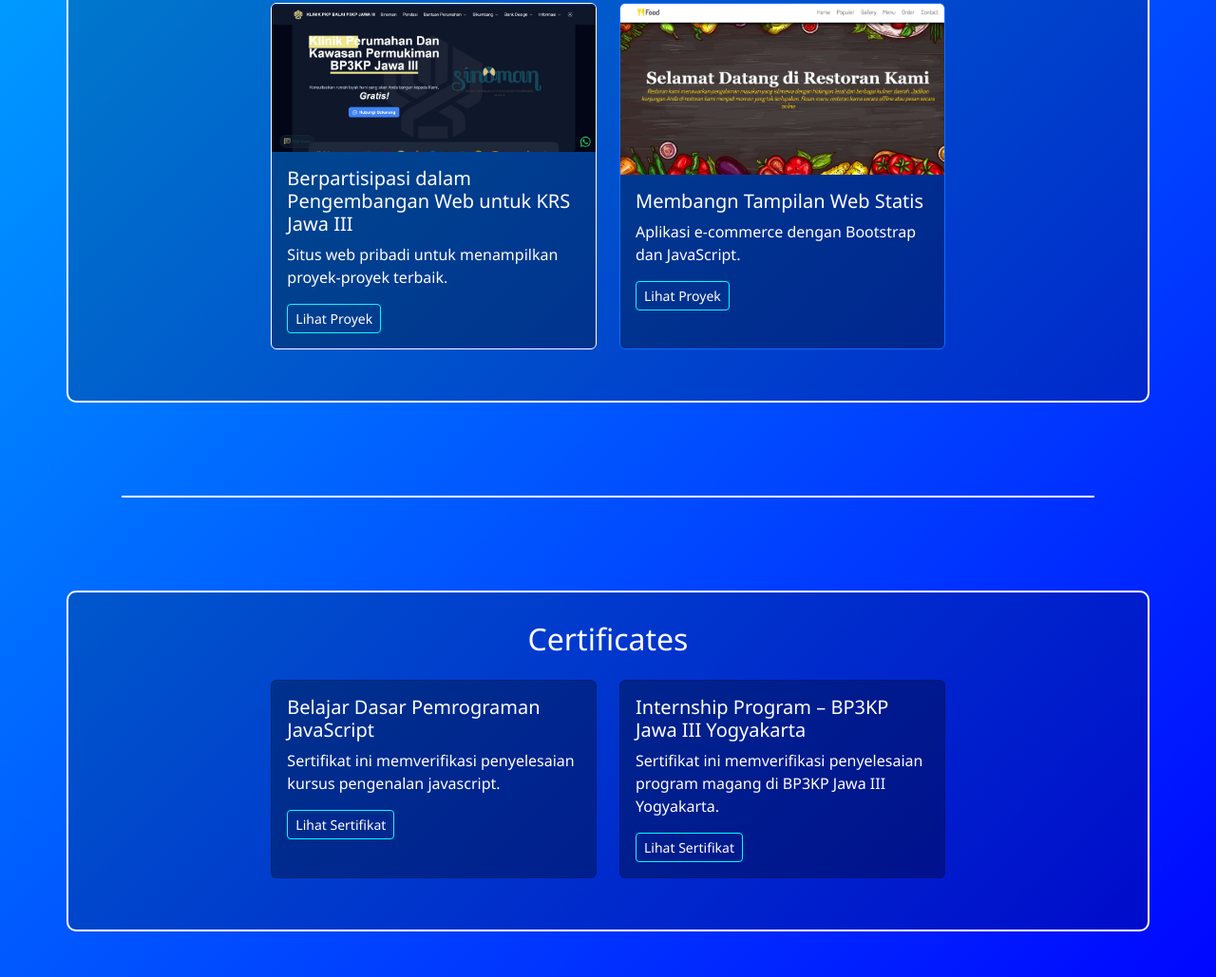
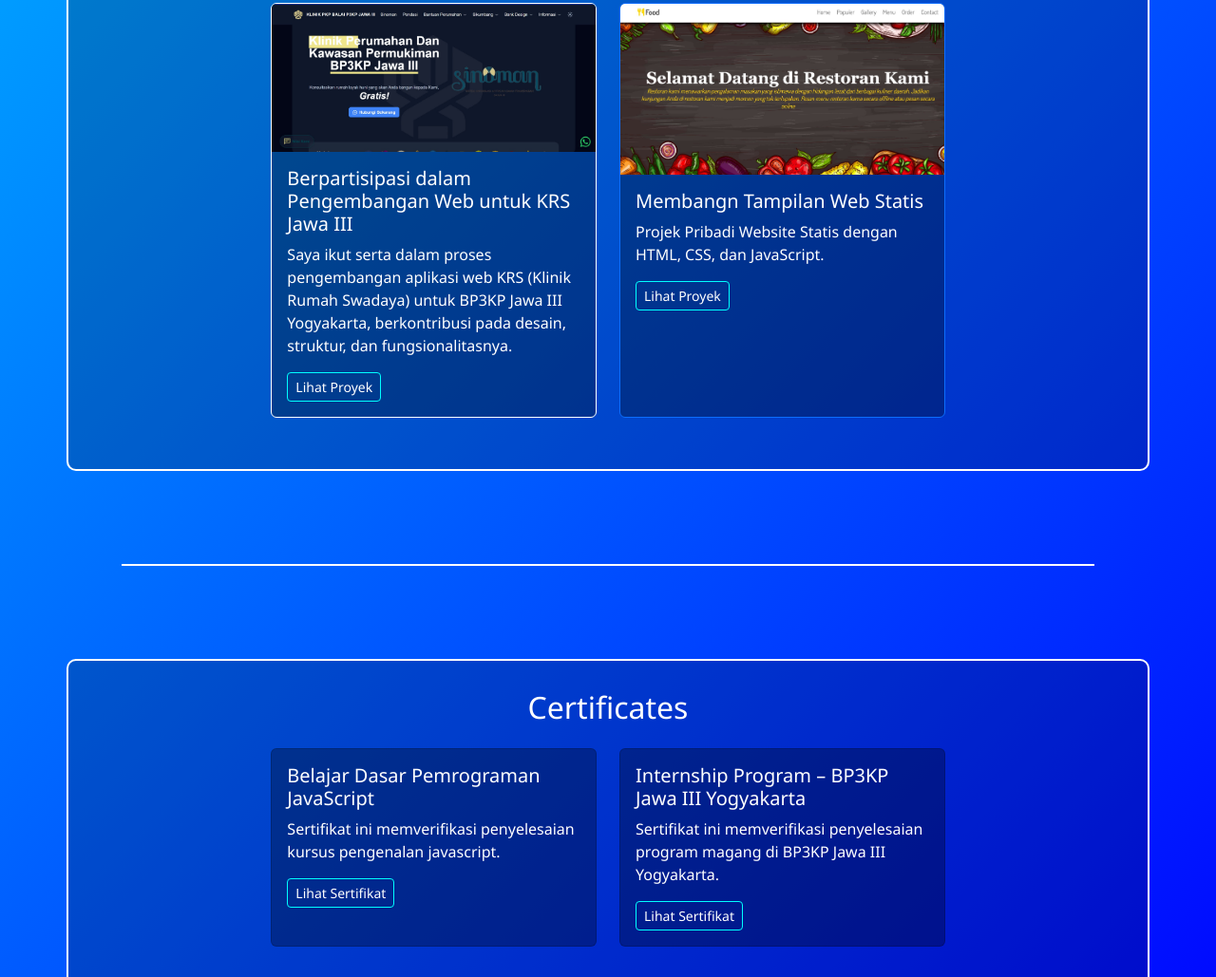
Before and after one commit to ivandi15/Portofolio, a plain HTML site: page index.html in a window 1280 px wide. Shown: the part 1579-2608 px from the top of the page at 95% size. Drawn offline with nearby package versions, Linux system fonts and the light colour scheme.

Commit message:
Memperbaiki

```diff
--- a/index.html
+++ b/index.html
@@ -108,7 +108,7 @@
           <img src="images/krsjawa3.jpg" class="card-img-top" alt="Project 1">
           <div class="card-body">
             <h5 class="card-title">Berpartisipasi dalam Pengembangan Web untuk KRS Jawa III</h5>
-            <p class="card-text">Situs web pribadi untuk menampilkan proyek-proyek terbaik.</p>
+            <p class="card-text">Saya ikut serta dalam proses pengembangan aplikasi web KRS (Klinik Rumah Swadaya) untuk BP3KP Jawa III Yogyakarta, berkontribusi pada desain, struktur, dan fungsionalitasnya.</p>
             <a href="https://www.krsjawa3.com/" class="btn btn-outline-primary btn-sm">Lihat Proyek</a>
           </div>
         </div>
@@ -118,7 +118,7 @@
           <img src="images/resto.jpg" class="card-img-top" alt="Project 2">
           <div class="card-body">
             <h5 class="card-title">Membangn Tampilan Web Statis</h5>
-            <p class="card-text">Aplikasi e-commerce dengan Bootstrap dan JavaScript.</p>
+            <p class="card-text">Projek Pribadi Website Statis dengan HTML, CSS, dan JavaScript.</p>
             <a href="https://ivandi15.github.io/Projek-Web-Statis-PWC/" class="btn btn-outline-primary btn-sm">Lihat Proyek</a>
           </div>
         </div>
```
